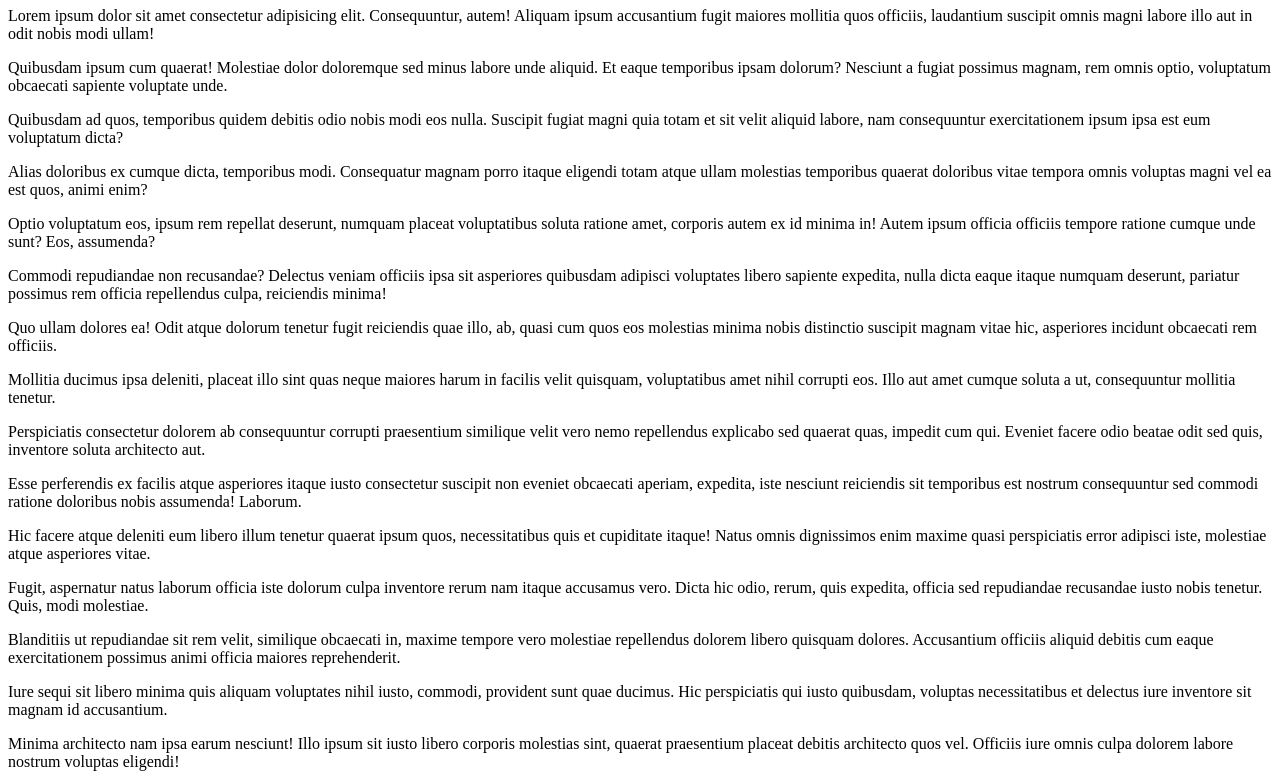
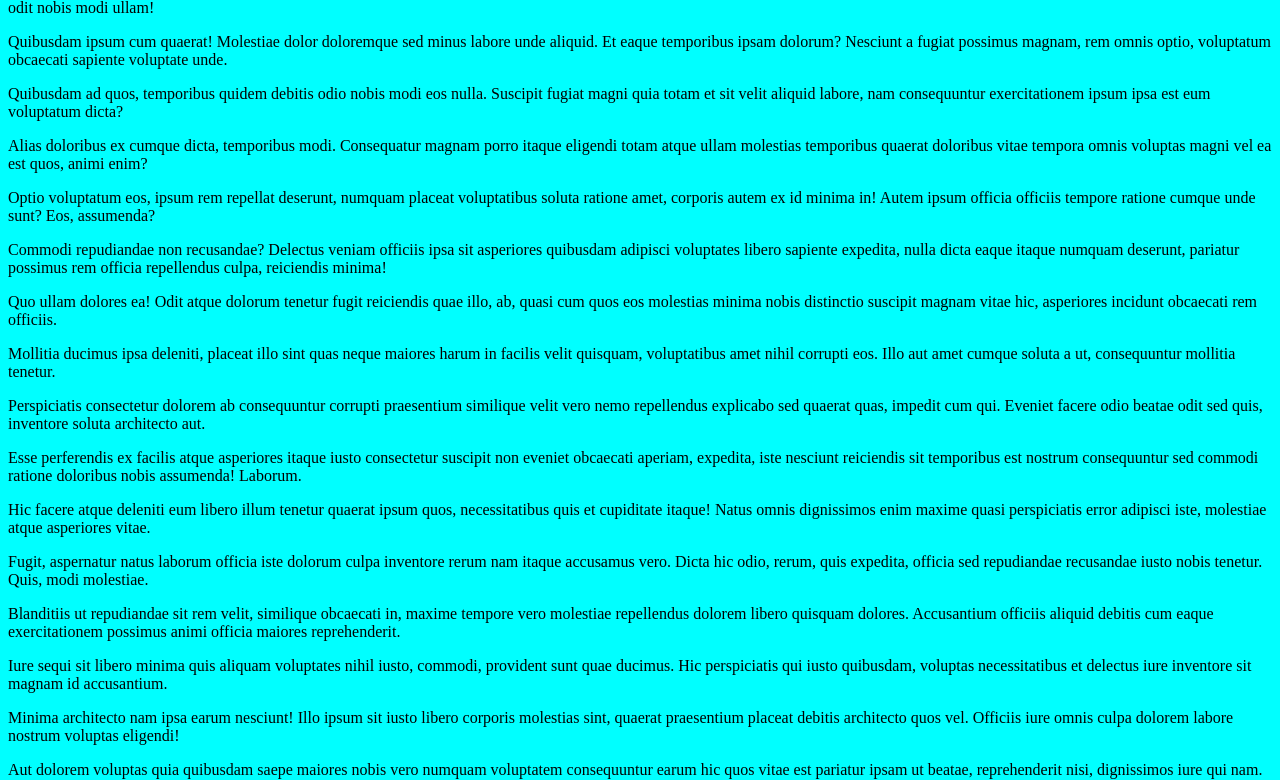
Before and after one commit to yesserm/git-intro-uraccan, a plain HTML site: page index.html in a window 1280 px wide. Shown: the part 99-879 px from the top of the page. Drawn offline with Linux system fonts and the light colour scheme.

Commit message:
cambios en develop

```diff
--- /dev/null
+++ b/css/style.css
@@ -0,0 +1,3 @@
+body{
+    background-color: aqua;
+}
--- a/index.html
+++ b/index.html
@@ -4,8 +4,9 @@
     <meta charset="UTF-8">
     <meta name="viewport" content="width=device-width, initial-scale=1.0">
     <title>Document</title>
+    <link rel="stylesheet" href="css/style.css">
 </head>
-<body>\
+<body>
     <h1>Mi pagina</h1>
     <p>Lorem ipsum dolor sit amet consectetur adipisicing elit. Consequuntur, autem! Aliquam ipsum accusantium fugit maiores mollitia quos officiis, laudantium suscipit omnis magni labore illo aut in odit nobis modi ullam!</p>
     <p>Quibusdam ipsum cum quaerat! Molestiae dolor doloremque sed minus labore unde aliquid. Et eaque temporibus ipsam dolorum? Nesciunt a fugiat possimus magnam, rem omnis optio, voluptatum obcaecati sapiente voluptate unde.</p>
```
Also changed, not shown: 1 other file.
